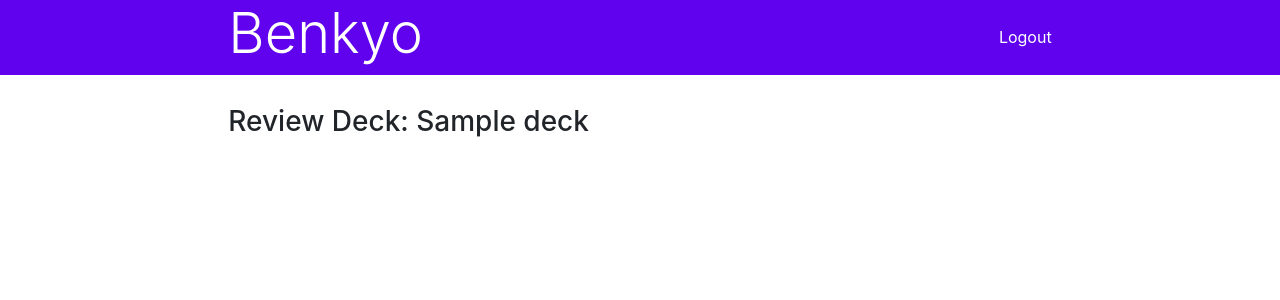
After one commit to ryanarnold/benkyo, a Django app: page /decks/1/review/start/ in a window 1280 px wide. The commit adds this page. Shown: the top 300 px of the page. Run offline with Django 3.2, Linux system fonts and the light colour scheme; a user stored in the database is signed in; tables that the repository leaves empty hold one stand-in row (values such as "Sample post"); some libraries are stand-ins or nearby versions.

Commit message:
Create url, view, and template for review start.

```diff
--- a/benkyo/benkyo/views.py
+++ b/benkyo/benkyo/views.py
@@ -31,6 +31,7 @@ DECKS_EDIT_HTML = 'decks_edit.html'
 LOGIN_HTML = 'login.html'
 REGISTER_HTML = 'register.html'
 REGISTER_SUCCESSFUL_HTML = 'register_successful.html'
+REVIEW_START_HTML = 'review_start.html'
 
 @login_required
 def index(request):
@@ -264,3 +265,14 @@ def cards_import(request, deck_id):
     }
 
     return render(request, CARDS_IMPORT_HTML, context)
+
+
+@login_required
+def review_start(request, deck_id):
+    deck = Deck.objects.get(deck_id=deck_id)
+
+    context = {
+        'deck': deck,
+    }
+
+    return render(request, REVIEW_START_HTML, context)
--- a/benkyo/config/urls.py
+++ b/benkyo/config/urls.py
@@ -40,4 +40,6 @@ urlpatterns = [
     path('decks/<int:deck_id>/cards/delete/all/', views.cards_delete_all, name='cards-delete-all'),
 
     path('decks/<int:deck_id>/cards/import/', views.cards_import, name='cards-import'),
+
+    path('decks/<int:deck_id>/review/start/', views.review_start, name='review-start'),
 ]
--- a/benkyo/templates/decks.html
+++ b/benkyo/templates/decks.html
@@ -36,7 +36,7 @@
                 {% else %}
                   <td>{{ deck.card_count }} card</td>
                 {% endif %}
-                <td><a href="#" class="text-center text-primary">Review</a></td>
+                <td><a href="{{ url('review-start', args=(deck.deck_id,)) }}" class="text-center text-primary">Review</a></td>
                 <td><a href="{{ url('decks-edit', args=(deck.deck_id,)) }}" class="text-center text-warning">Edit</a></td>
                 <td><a href="{{ url('decks-delete-confirm', args=(deck.deck_id,)) }}" class="text-center text-danger">Delete</a></td>
               </tr>
--- /dev/null
+++ b/benkyo/templates/review_start.html
@@ -0,0 +1,22 @@
+{% extends "base.html" %}
+
+{% block title %}Benkyo{% endblock %}
+
+{% block styles %}
+{% endblock %}
+
+{% block content %}
+
+  <div class="container-fluid">
+    <div class="row">
+      <div class="col-md-2"></div>
+      <div class="col-md-8">
+
+        <h3>Review Deck: {{ deck.name }}</h3>
+
+      </div>
+      <div class="col-md-2"></div>
+    </div>
+  </div>
+
+{% endblock %}
```
